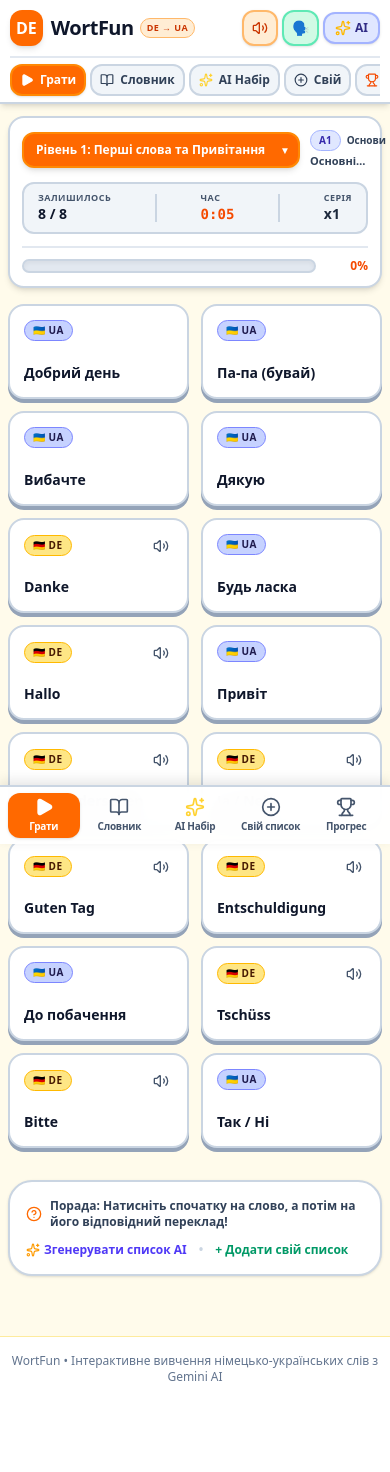
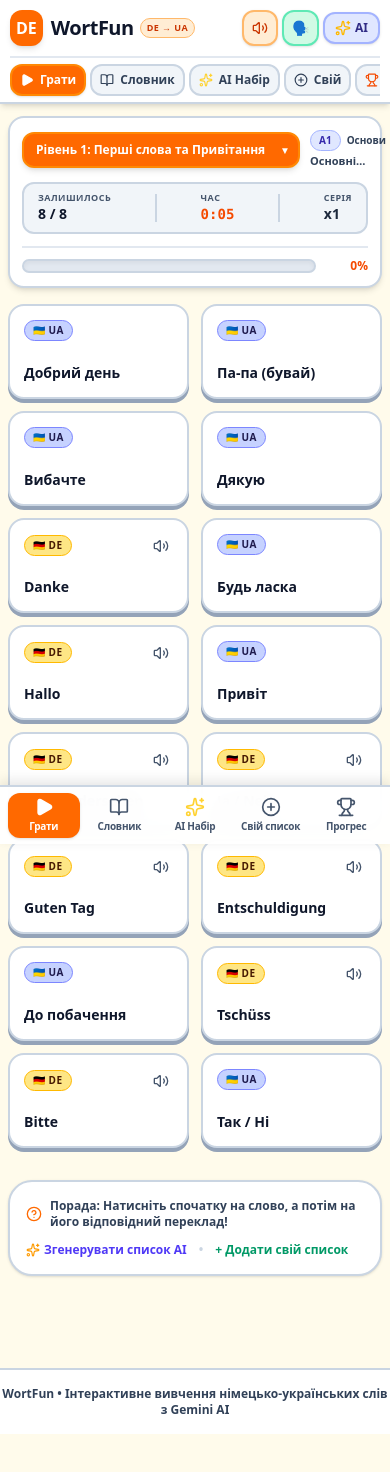
Before and after one commit to posatsky/WortFun, a React (Vite) app: page / in a window 390 px wide. Shown: the top 1472 px of the page. Before the commit the page ends 1401 px from the top, so only its background shows below. Built offline with nearby package versions, Linux system fonts and the light colour scheme.

Commit message:
Refine App component styles and layout
Updated styling for App component to enhance visual consistency.

```diff
--- a/src/App.tsx
+++ b/src/App.tsx
@@ -133,7 +133,7 @@ export default function App() {
   };
 
   return (
-    <div className="min-h-screen bg-amber-50 text-slate-800 font-sans antialiased selection:bg-orange-500 selection:text-white flex flex-col">
+    <div className="min-h-screen bg-amber-50 text-slate-900 font-sans antialiased selection:bg-orange-500 selection:text-white flex flex-col">
 
       {/* App Header & Navigation */}
       <Header
@@ -150,7 +150,7 @@ export default function App() {
       />
 
       {/* Main View Area */}
-      <main className="flex-1 pb-12">
+      <main className="flex-1 pb-20 sm:pb-12">
         {currentTab === 'game' && (
           <GameBoard
             levels={levels}
@@ -200,7 +200,7 @@ export default function App() {
       </main>
 
       {/* Footer */}
-      <footer className="border-t border-amber-200/80 bg-white py-4 text-center text-xs text-slate-500 font-medium">
+      <footer className="border-t-2 border-slate-300 bg-white py-4 mb-16 sm:mb-0 text-center text-xs text-slate-700 font-bold">
         <p>WortFun • Інтерактивне вивчення німецько-українських слів з Gemini AI</p>
       </footer>
 
```
